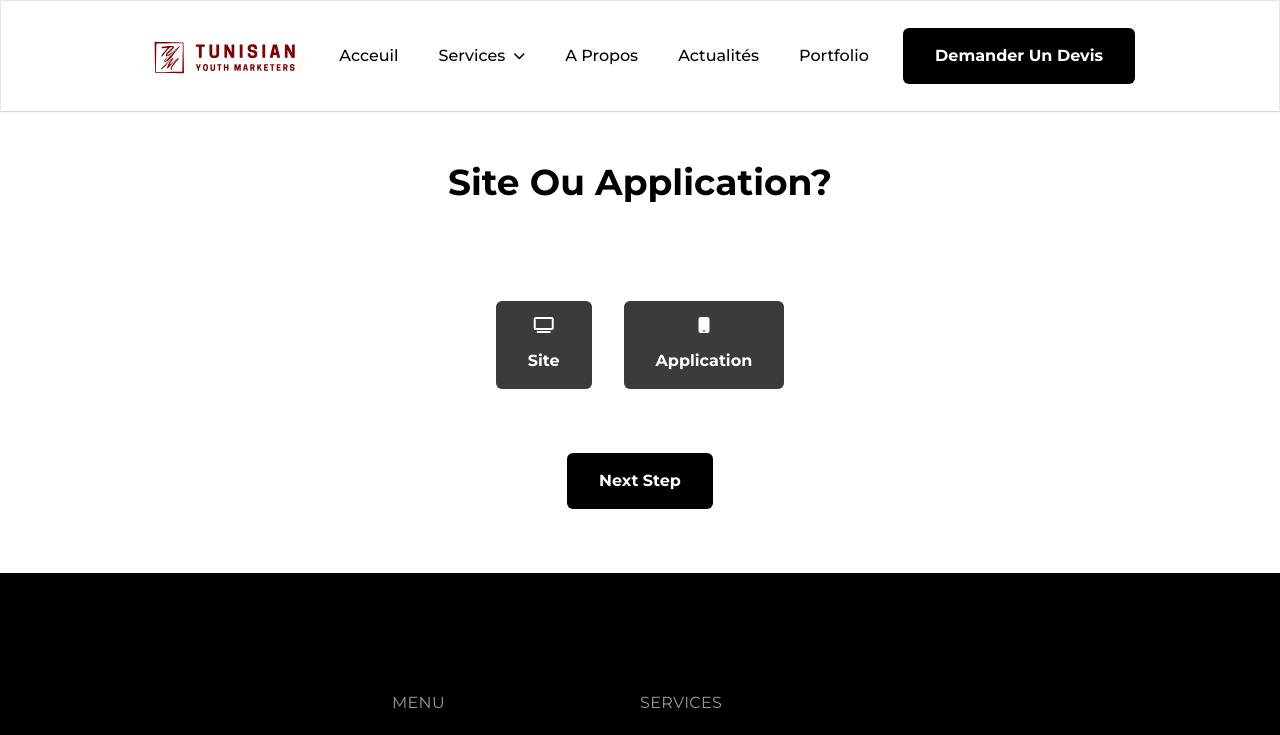
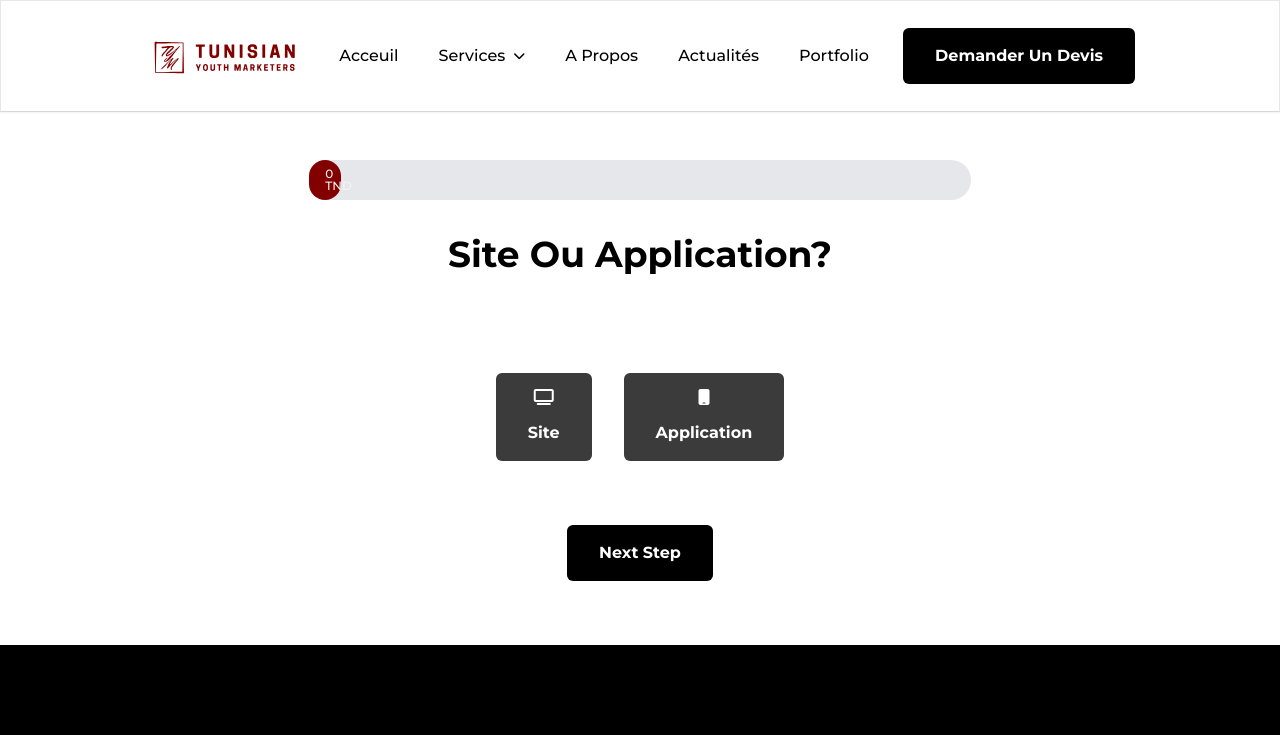
Before and after one commit to cs-fedy/tym-website, a Next.js app: page /project_estimation in a window 1280 px wide. Shown: the top 735 px of the page. Built offline with nearby package versions, Linux system fonts and the light colour scheme.

Commit message:
price progress bar done

```diff
--- /dev/null
+++ b/src/components/project_estimation/price-progress.tsx
@@ -0,0 +1,22 @@
+import { useMemo } from "react"
+import { useServices } from "./services-context"
+
+export default function PriceProgress() {
+  const { totalPrice } = useServices()
+
+  const progress = useMemo(() => (totalPrice / 4000) * 100, [totalPrice])
+
+  console.log(totalPrice)
+  return (
+    <div className="w-2/3 relative">
+      <div className="w-full bg-gray-200 rounded-full dark:bg-gray-700">
+        <div
+          className="bg-junior-red text-xs font-medium text-gray-100 text-center py-2 px-4 leading-none rounded-full"
+          style={{ width: `${progress * 2}%` }}
+        >
+          {totalPrice} TND
+        </div>
+      </div>
+    </div>
+  )
+}
--- a/src/components/project_estimation/project-estimation-form.tsx
+++ b/src/components/project_estimation/project-estimation-form.tsx
@@ -1,5 +1,6 @@
 "use client"
 
+import PriceProgress from "./price-progress"
 import ServicesForm from "./services-form"
 import { useStepper } from "./stepper-context"
 import UserForm from "./user-form"
@@ -8,5 +9,11 @@ export default function ProjectEstimationForm() {
   const { currentStep } = useStepper()
 
   if (!currentStep) return <UserForm />
-  return <ServicesForm step={currentStep} key={currentStep.id} />
+
+  return (
+    <section className="px-36 pb-16 w-full flex flex-col items-center space-y-8">
+      <PriceProgress />
+      <ServicesForm step={currentStep} key={currentStep.id} />
+    </section>
+  )
 }
--- a/src/components/project_estimation/services-context.tsx
+++ b/src/components/project_estimation/services-context.tsx
@@ -17,6 +17,7 @@ export type SelectedServiceDetails = {
 
 type ServicesStore = {
   services: Array<Service>
+  totalPrice: number
   selectedServices: Array<SelectedServiceDetails>
   handleNewSelectedServices: (selected: Array<SelectedServiceDetails>) => void
 }
@@ -44,9 +45,21 @@ export default function ServicesProvider({
     [],
   )
 
+  const totalPrice = useMemo(
+    () =>
+      selectedServices.reduce((prev, curr) => {
+        const service = services.find((item) => item.id === curr.serviceId)
+        if (!service) return prev
+
+        const serviceCount = service.onlyOnce ? 1 : curr.count
+        return prev + serviceCount * service.price
+      }, 0),
+    [selectedServices, services],
+  )
+
   const store = useMemo(() => {
-    return { services, selectedServices, handleNewSelectedServices }
-  }, [services, selectedServices, handleNewSelectedServices])
+    return { services, selectedServices, handleNewSelectedServices, totalPrice }
+  }, [services, selectedServices, handleNewSelectedServices, totalPrice])
 
   return (
     <ServicesContext.Provider value={store}>
--- a/src/components/project_estimation/step-form.tsx
+++ b/src/components/project_estimation/step-form.tsx
@@ -52,7 +52,6 @@ export default function StepForm({ step, services }: CurrentStepProps) {
   )
 
   return (
-    <section className="px-36 pb-16 w-full">
     <div className="w-full flex flex-col items-center space-y-16">
       <h2 className="font-bold capitalize text-4xl leading-tight text-center text-junior-black w-full max-w-xl">
         {step.name}
@@ -79,6 +78,5 @@ export default function StepForm({ step, services }: CurrentStepProps) {
         next step
       </button>
     </div>
-    </section>
   )
 }
```
Lines whose indentation alone changed are shown as unchanged.
